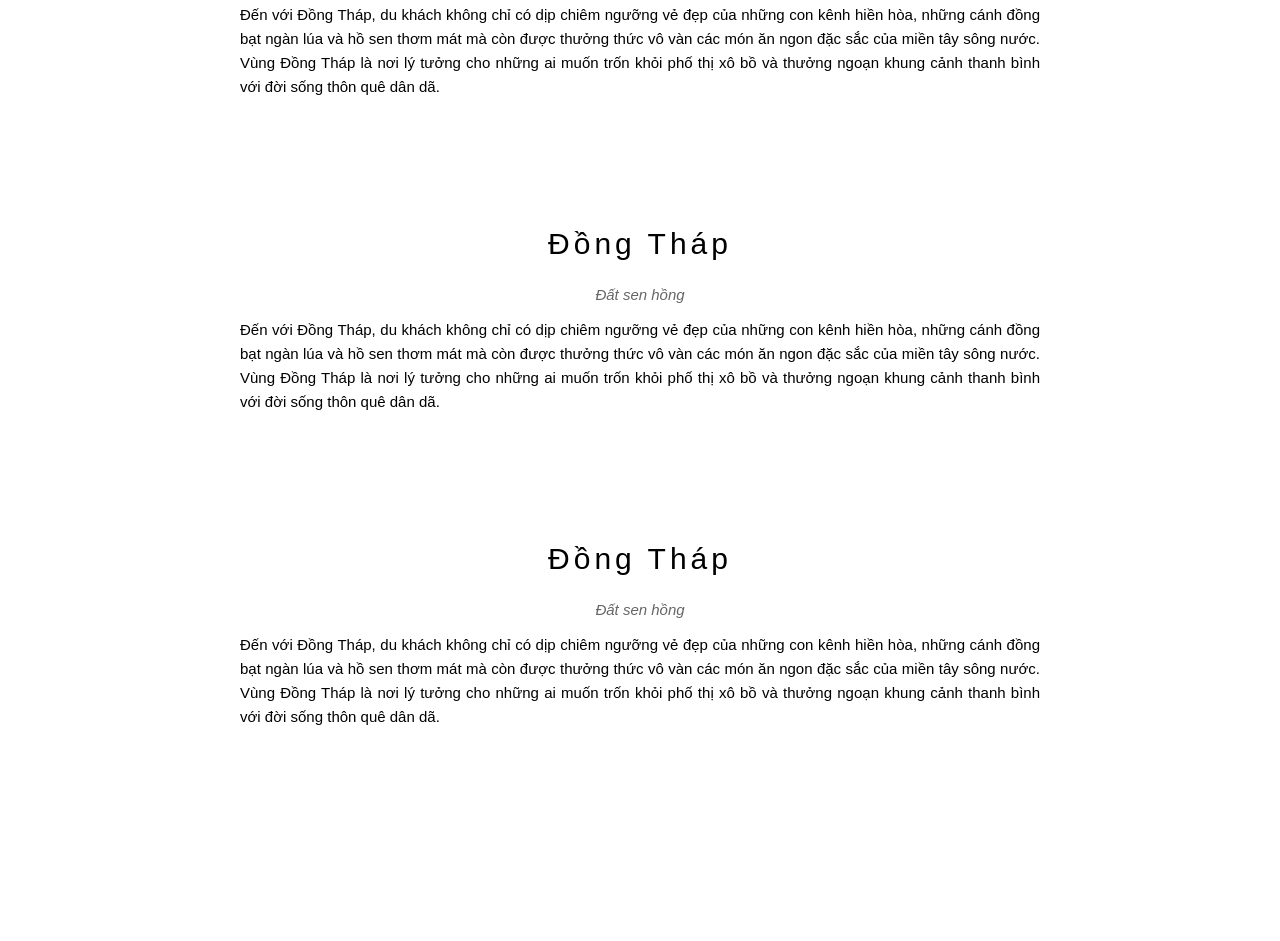
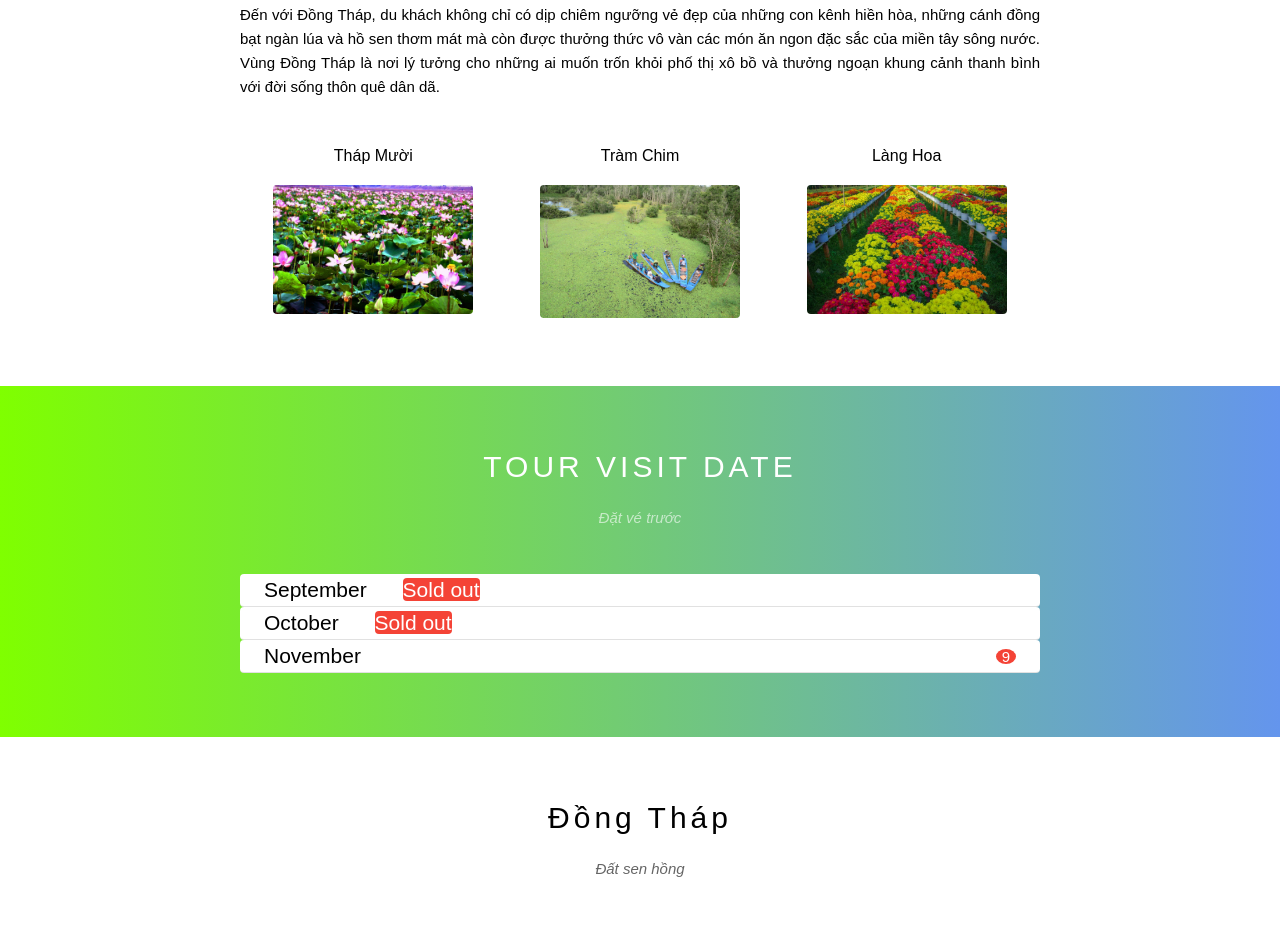
Before and after one commit to Coder20042002/Travel_DongThap, a plain HTML site: page index.html in a window 1280 px wide. Shown: the part 838-1779 px from the top of the page. Before the commit the page ends 1631 px from the top, so only its background shows below. Drawn offline with Linux system fonts and the light colour scheme.

Commit message:
members and tour

```diff
--- a/assets/css/style.css
+++ b/assets/css/style.css
@@ -2,8 +2,12 @@
     margin: 0;
     padding: 0;
     box-sizing: border-box;
+
 }
 
+.text-white{
+    color: #fff !important;
+}
 html {
     font-family: Arial, Helvetica, sans-serif;
 }
@@ -163,4 +167,64 @@ font-size: 14px;
     line-height: 1.6;
 }
 
+.members-list{
+    text-align: center;
+    margin-top: 48px;
+    overflow: hidden;
+
+}
+
+#content .members-item {
+    width: 33.333%;
+    float: left;
+}
+
+.members-list .members-item img{
+    margin-top: 20px;
+    width: 200px;
+    border-radius: 4px;
+
+}
+
+.tour-section{
+    background-image:linear-gradient(to right, RGBA( 127, 255, 0, 1 ),   RGBA( 100, 149, 237, 1 ));
+}
+
+
+.tour-list{
+    list-style-type: none;
+    margin-top: 48px;
+
+}
+
+.tour-list li{
+    font-size: 15px;
+    padding: 4px 24px;
+    border-bottom: 1px solid #dddd;
+    border-radius: 4px;
+    color: #000;
+    background-color: #fff;
+    font-size: 21px;
+
+}
+
+.tour-list .sold-out{
+background-color: #f44336;
+border-radius: 4px;
+margin-left: 30px;
+color: #fff;
+}
+
+.tour-list .quantity{
+float: right;
+font-size: 15px;
+border-radius:50%;
+background-color: #f44336;
+color: #fff;
+text-align: center;
+width: 20px;
+line-height: 15px;
+margin-top: 5px;
+}
+
 #footer {}
--- a/index.html
+++ b/index.html
@@ -54,28 +54,51 @@
                     </p>
                 </div>
             </div>
+
         </div>
         <div id="content">
             <div class="content-section">
                 <h2 class="section-heading">Đồng Tháp</h2>
                 <p class="section-sub-heading">Đất sen hồng</p>
                 <p class="about-text">
-                    Đến với Đồng Tháp, du khách không chỉ có dịp chiêm ngưỡng vẻ đẹp của những con kênh hiền hòa, những cánh đồng bạt ngàn lúa và hồ sen thơm mát mà còn được thưởng thức vô vàn các món ăn ngon đặc sắc của miền tây sông nước. Vùng Đồng Tháp là nơi lý tưởng cho những ai muốn trốn khỏi phố thị xô bồ và thưởng ngoạn khung cảnh thanh bình với đời sống thôn quê dân dã.
+                    Đến với Đồng Tháp, du khách không chỉ có dịp chiêm ngưỡng vẻ đẹp của những con kênh hiền hòa, những
+                    cánh đồng bạt ngàn lúa và hồ sen thơm mát mà còn được thưởng thức vô vàn các món ăn ngon đặc sắc của
+                    miền tây sông nước. Vùng Đồng Tháp là nơi lý tưởng cho những ai muốn trốn khỏi phố thị xô bồ và
+                    thưởng ngoạn khung cảnh thanh bình với đời sống thôn quê dân dã.
                 </p>
+                <div class="members-list">
+                    <div class="members-item">
+                        <p>Tháp Mười</p>
+                        <img src="/assets/img/Tuhaodongthapdatsenh-01.jpg" alt="">
+                    </div>
+                    <div class="members-item">
+                        <p>Tràm Chim</p>
+                        <img src="/assets/img/tram-cim.jpg" alt="">
+                    </div>
+                    <div class="members-item">
+                        <p>Làng Hoa</p>
+                        <img src="/assets/img/lang-hoa-sa-dec-2020-dong-thap-2.jpg" alt="">
+                    </div>
+
+                </div>
+            </div>
+
+            <div class="tour-section">
+                <div class="content-section">
+                    <h2 class="section-heading text-white">TOUR VISIT DATE</h2>
+                    <p class="section-sub-heading text-white">Đặt vé trước</p>
+                    <ul class="tour-list">
+                        <li>September  <span class="sold-out">Sold out</span></li>
+                        <li>October  <span class="sold-out">Sold out</span></li>
+                        <li>November  <span class="quantity">9</span></li>
+                    </ul>
+
+                </div>
             </div>
             <div class="content-section">
                 <h2 class="section-heading">Đồng Tháp</h2>
                 <p class="section-sub-heading">Đất sen hồng</p>
-                <p class="about-text">
-                    Đến với Đồng Tháp, du khách không chỉ có dịp chiêm ngưỡng vẻ đẹp của những con kênh hiền hòa, những cánh đồng bạt ngàn lúa và hồ sen thơm mát mà còn được thưởng thức vô vàn các món ăn ngon đặc sắc của miền tây sông nước. Vùng Đồng Tháp là nơi lý tưởng cho những ai muốn trốn khỏi phố thị xô bồ và thưởng ngoạn khung cảnh thanh bình với đời sống thôn quê dân dã.
-                </p>
-            </div>
-            <div class="content-section">
-                <h2 class="section-heading">Đồng Tháp</h2>
-                <p class="section-sub-heading">Đất sen hồng</p>
-                <p class="about-text">
-                    Đến với Đồng Tháp, du khách không chỉ có dịp chiêm ngưỡng vẻ đẹp của những con kênh hiền hòa, những cánh đồng bạt ngàn lúa và hồ sen thơm mát mà còn được thưởng thức vô vàn các món ăn ngon đặc sắc của miền tây sông nước. Vùng Đồng Tháp là nơi lý tưởng cho những ai muốn trốn khỏi phố thị xô bồ và thưởng ngoạn khung cảnh thanh bình với đời sống thôn quê dân dã.
-                </p>
+
             </div>
         </div>
 
```
Also changed, not shown: assets/img/Tuhaodongthapdatsenh-01.jpg (added), assets/img/lang-hoa-sa-dec-1.jpg (added), assets/img/lang-hoa-sa-dec-2020-dong-thap-2.jpg (added), assets/img/tram-cim.jpg (added).
